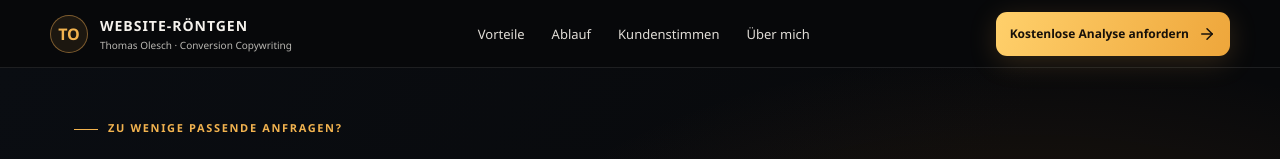
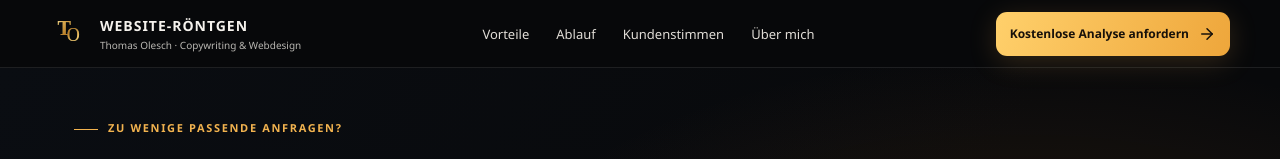
Before and after one commit to thomasech7-dot/webseite-roentgen, a React (Vite) app: page / in a window 1280 px wide. Shown: the top 159 px of the page. Built offline with nearby package versions, Linux system fonts and the light colour scheme.

Commit message:
Use gold TO monogram logo

```diff
--- a/src/main.tsx
+++ b/src/main.tsx
@@ -2,6 +2,7 @@ import React from 'react';
 import { createRoot } from 'react-dom/client';
 import { ArrowDown, ArrowRight, Check, ExternalLink } from 'lucide-react';
 import './style.css';
+import thomasLogo from './assets/thomas-logo-to-gold.svg';
 import thomasBeachLaptop from './assets/thomas-beach-laptop.jpg';
 import thomasProfile from './assets/thomas-portrait.jpg';
 import freedomWriterLogo from './assets/freedom-writer-academy-logo.jpeg';
@@ -38,8 +39,8 @@ function Header() {
   return (
     <header>
       <a className="brand" href="/">
-        <span className="brandMark">TO</span>
-        <span className="brandCopy"><strong>Website-Röntgen</strong><small>Thomas Olesch · Conversion Copywriting</small></span>
+        <img className="brandLogo" src={thomasLogo} alt="" />
+        <span className="brandCopy"><strong>Website-Röntgen</strong><small>Thomas Olesch · Copywriting & Webdesign</small></span>
       </a>
       <nav className="headerNav" aria-label="Hauptnavigation">
         <a href="/#problem">Vorteile</a>
```
Also changed, not shown: src/assets/thomas-logo-to-gold.svg (added), src/style.css.
